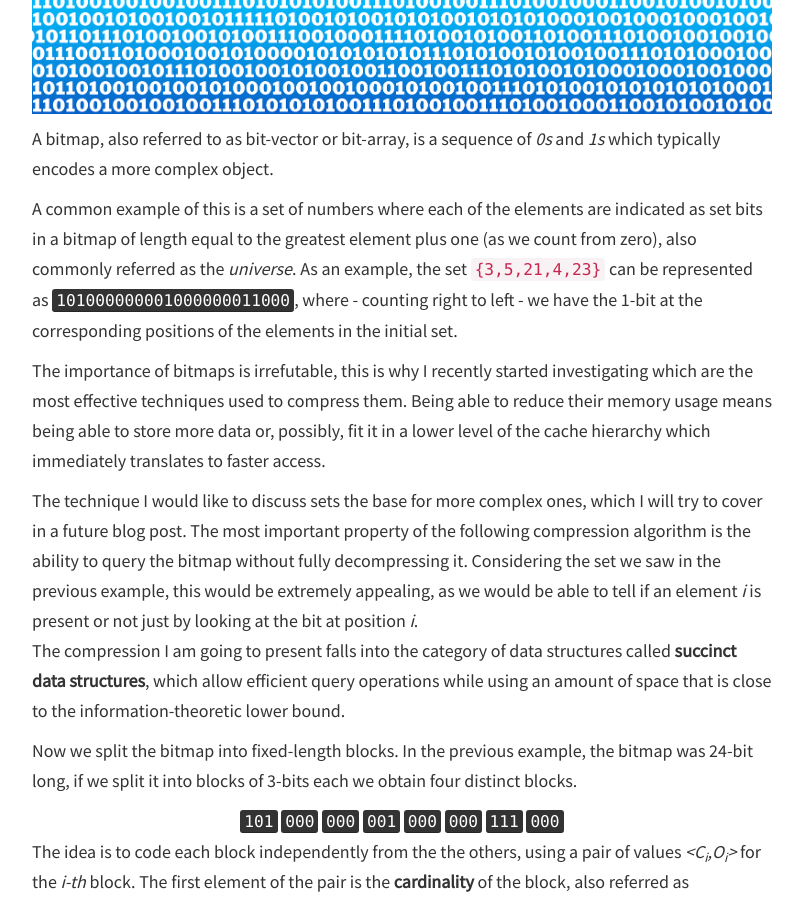
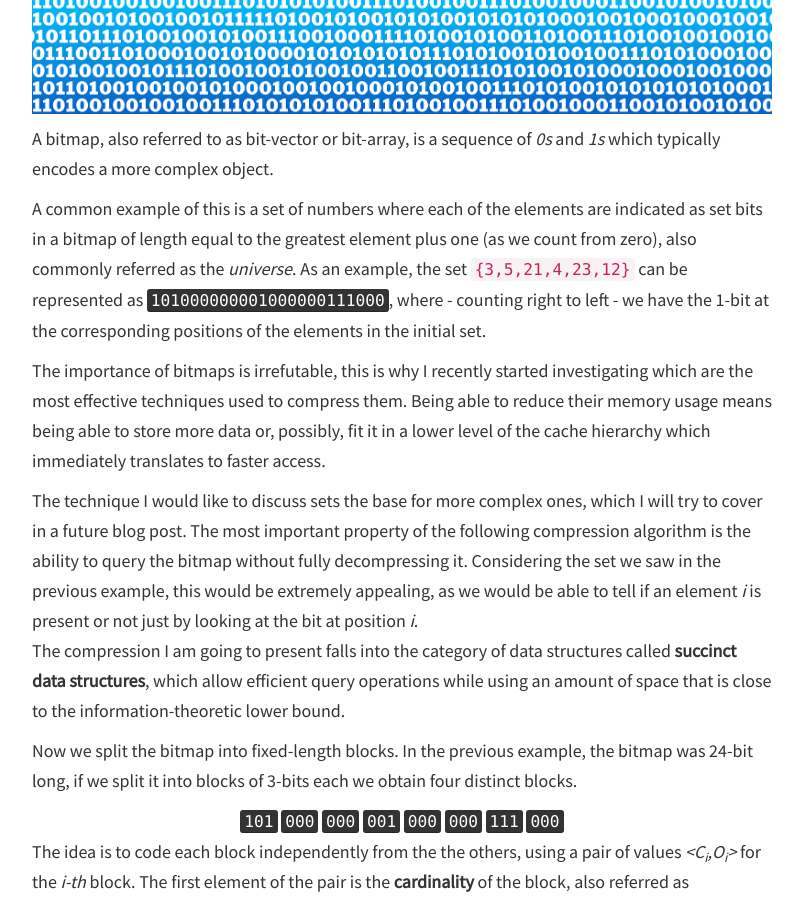
Before and after one commit to amallia/amallia.github.io, a Jekyll site: the page built from _posts/2017-12-12-on-the-fly-encoding-and-decoding-of-bitmaps.markdown, in a window 1280 px wide and 900 px high, scrolled down 368 px. Shown: the whole window, without its empty margins (238-1041 px from the left). Built offline with Jekyll 4.4.1, drawn with Linux system fonts in a browser that asks for light colours; nearby versions of some CDN libraries; formulas are drawn with MathJax 3; comment, search, counter and statistics services are not loaded.

Commit message:
Update 2017-12-12-on-the-fly-encoding-and-decoding-of-bitmaps.markdown

```diff
--- a/_posts/2017-12-12-on-the-fly-encoding-and-decoding-of-bitmaps.markdown
+++ b/_posts/2017-12-12-on-the-fly-encoding-and-decoding-of-bitmaps.markdown
@@ -12,7 +12,7 @@ image: /uploads/binary-code.png
 
 A bitmap, also referred to as bit-vector or bit-array, is a sequence of *0s* and *1s* which typically encodes a more complex object.
 
-A common example of this is a set of numbers where each of the elements are indicated as set bits in a bitmap of length equal to the greatest element plus one (as we count from zero), also commonly referred as the *universe*. As an example, the set `{3,5,21,4,23}` can be represented as <kbd>101000000001000000011000</kbd>, where - counting right to left - we have the 1-bit at the corresponding positions of the elements in the initial set.
+A common example of this is a set of numbers where each of the elements are indicated as set bits in a bitmap of length equal to the greatest element plus one (as we count from zero), also commonly referred as the *universe*. As an example, the set `{3,5,21,4,23,12}` can be represented as <kbd>101000000001000000111000</kbd>, where - counting right to left - we have the 1-bit at the corresponding positions of the elements in the initial set.
 
 The importance of bitmaps is irrefutable, this is why I recently started investigating which are the most effective techniques used to compress them.
 Being able to reduce their memory usage means being able to store more data or, possibly, fit it in a lower level of the cache hierarchy which immediately translates to faster access.
```
